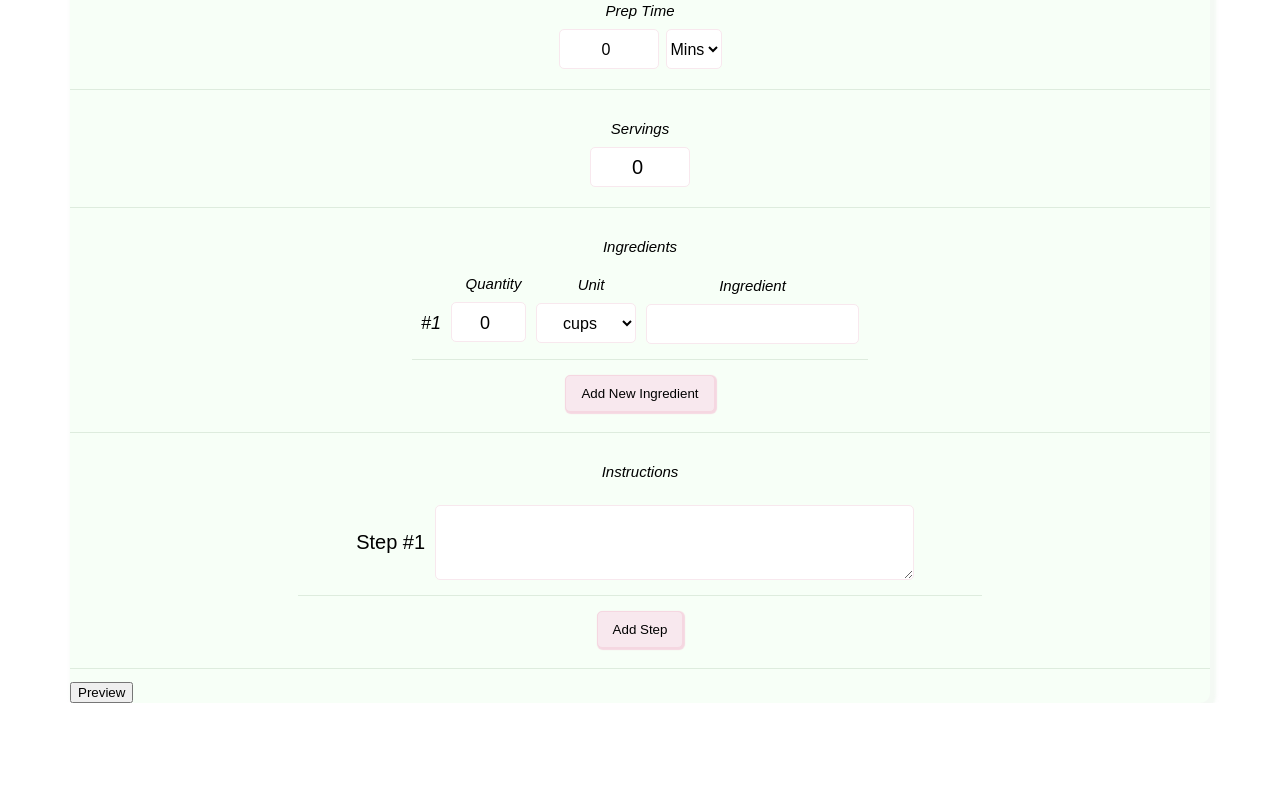
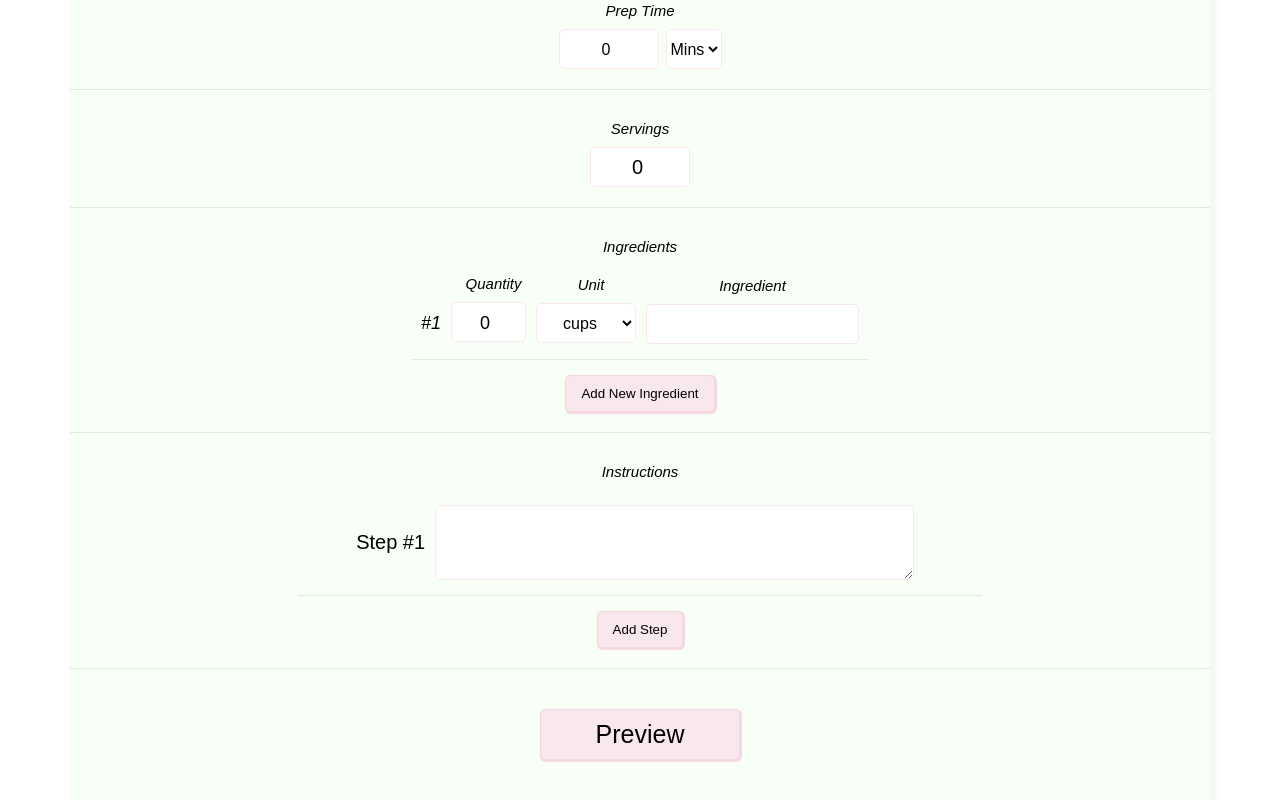
Before and after one commit to seangrant118/recipe-app, a React (Create React App) app in the folder client/: page /createrecipe in a window 1280 px wide. Shown: the part 1102-1902 px from the top of the page. Before the commit the page ends 1805 px from the top, so only its background shows below. Built offline with nearby package versions, Linux system fonts and the light colour scheme; no server answers; sample sign-in values are in the browser's storage.

Commit message:
preview button

```diff
--- a/client/src/components/recipeForm/CreateRecipe.js
+++ b/client/src/components/recipeForm/CreateRecipe.js
@@ -149,9 +149,14 @@ class CreateRecipe extends React.Component {
           addStep={this.addStep}
           steps={this.state.steps}
         />
-        <button onClick={() => this.setState(() => ({ isOpen: true }))}>
-          Preview
-        </button>
+        <div className="preview-button-container">
+          <button
+            className="preview-button form-button"
+            onClick={() => this.setState(() => ({ isOpen: true }))}
+          >
+            Preview
+          </button>
+        </div>
         <PreviewModal
           isOpen={this.state.isOpen}
           handleCloseModal={this.handleCloseModal}
--- a/client/src/components/recipeForm/EditRecipe.js
+++ b/client/src/components/recipeForm/EditRecipe.js
@@ -155,9 +155,15 @@ class CreateRecipe extends React.Component {
             addStep={this.addStep}
             steps={this.state.steps}
           />
-          <button onClick={() => this.setState(() => ({ isOpen: true }))}>
-            Preview
-          </button>
+          <div className="preview-button-container">
+            <button
+              className="preview-button form-button"
+              onClick={() => this.setState(() => ({ isOpen: true }))}
+            >
+              Preview
+            </button>
+          </div>
+
           <PreviewModal
             isOpen={this.state.isOpen}
             handleCloseModal={this.handleCloseModal}
--- a/client/src/components/styles/recipeForm/recipeForm.css
+++ b/client/src/components/styles/recipeForm/recipeForm.css
@@ -1,8 +1,7 @@
 .form-container {
   width: 1140px;
   background-color: rgb(247, 255, 247);
-  margin: 0 auto;
-  margin-top: 50px;
+  margin: 50px auto;
   border-radius: 10px;
   box-shadow: 3px 3px 3px 3px rgba(234, 243, 234, 0.5);
 }
@@ -231,3 +230,17 @@ fieldset .label-container:nth-child(2) {
   width: 60%;
   margin: 0 auto;
 }
+
+.preview-button-container {
+  width: 100%;
+  display: flex;
+  align-items: center;
+  justify-content: center;
+  padding: 30px 0 50px 0;
+}
+
+.preview-button {
+  margin: 0 auto;
+  width: 200px;
+  font-size: 125%;
+}
```
